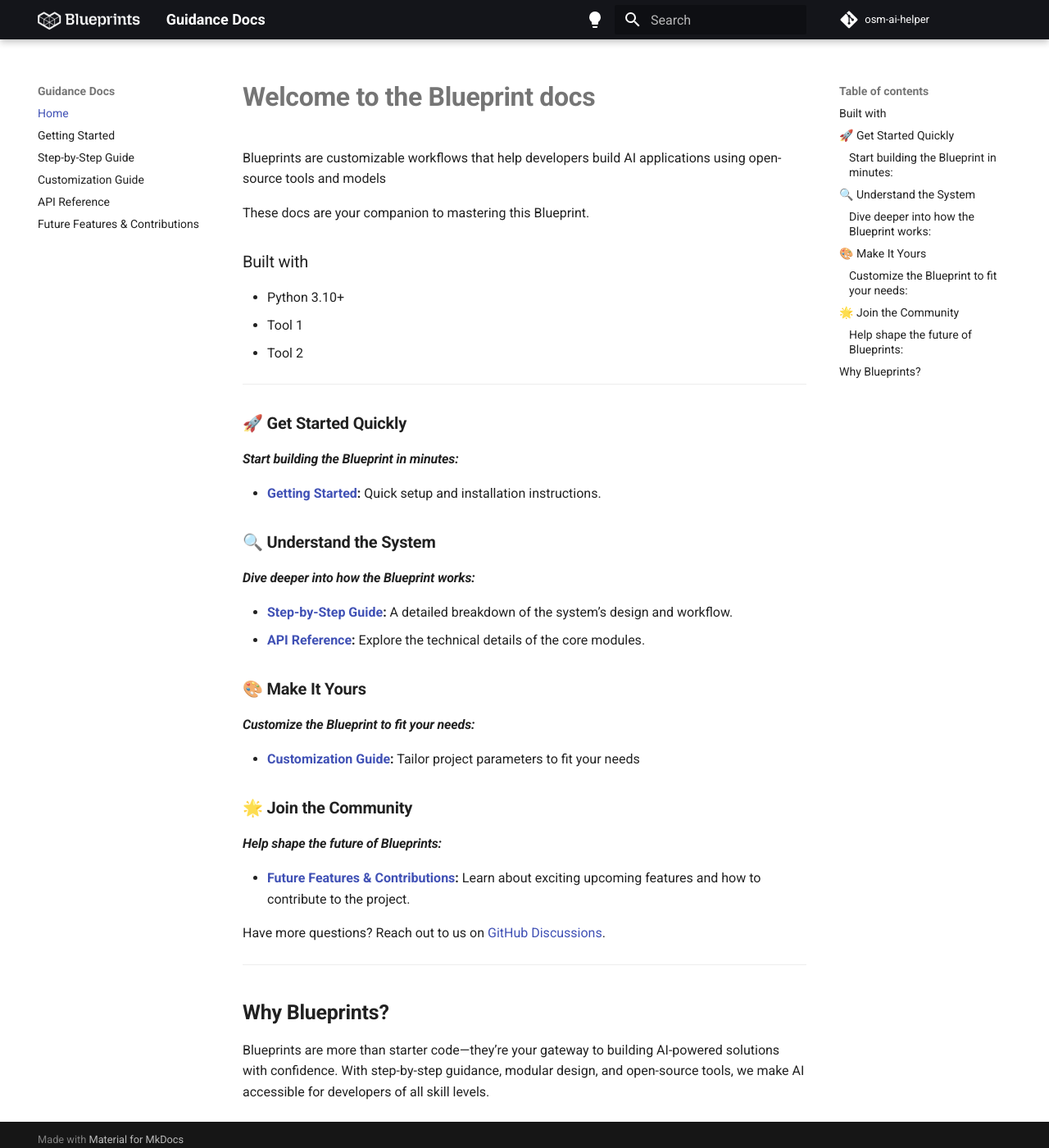
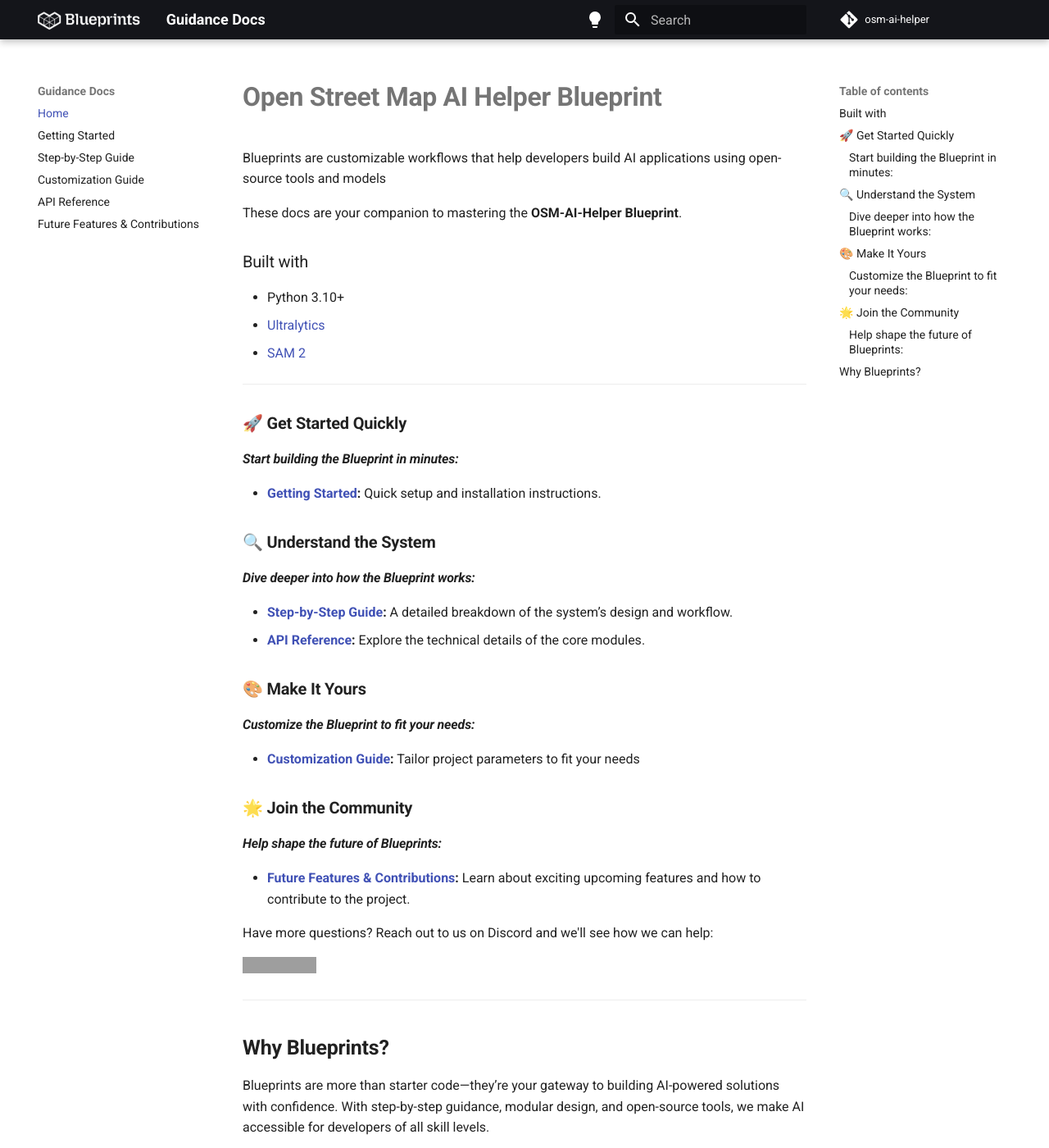
Before and after one commit to Josephrp/osm-ai-helper, an MkDocs documentation site: the page built from docs/index.md, in a window 1280 px wide and 1400 px high. Shown: the whole window at 82% size. Built offline with MkDocs 1.6.1 and Material for MkDocs 9.7.7, drawn with Linux system fonts in a browser that asks for light colours; comment, search, counter and statistics services are not loaded; grey boxes are pictures that could not be loaded.

Commit message:
Update index and docstrings

```diff
--- a/docs/index.md
+++ b/docs/index.md
@@ -1,14 +1,13 @@
-# **Welcome to the Blueprint docs**
+# **Open Street Map AI Helper Blueprint**
 
 Blueprints are customizable workflows that help developers build AI applications using open-source tools and models
 
-These docs are your companion to mastering this Blueprint.
+These docs are your companion to mastering the **OSM-AI-Helper Blueprint**.
 
 ### Built with
 - Python 3.10+
-- Tool 1
-- Tool 2
-
+- [Ultralytics](https://github.com/ultralytics/ultralytics)
+- [SAM 2](https://github.com/facebookresearch/sam2)
 
 ---
 
@@ -30,7 +29,9 @@
 - **[Future Features & Contributions](future-features-contributions.md):** Learn about exciting upcoming features and how to contribute to the project.
 
 
-Have more questions? Reach out to us on [GitHub Discussions](https://github.com/mozilla-ai/osm-ai-helper/discussions).
+Have more questions? Reach out to us on Discord and we'll see how we can help:
+
+<a target="_blank" href="https://discord.gg/c3Mxff4H"><img src="https://dcbadge.limes.pink/api/server/c3Mxff4H" alt="" /></a>
 
 ---
 
```
Also changed, not shown: docs/api.md (+2 -2 lines), 1 other file.
